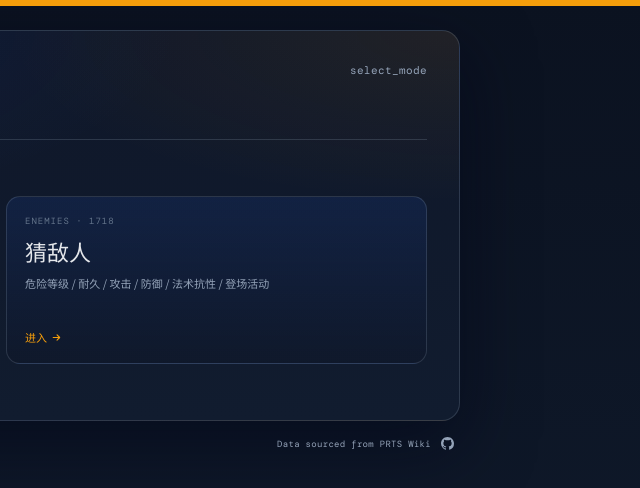
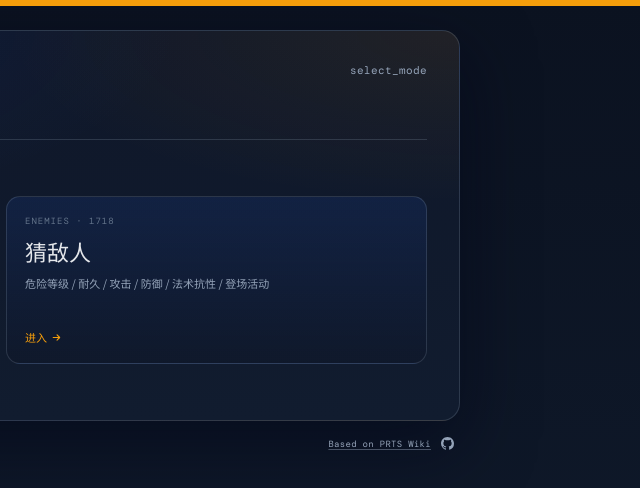
Before and after one commit to Left-Leaf/arknights-guess-web, a website built with Vite: page index.html in a window 1280 px wide. Shown: the full height of the page, 640-1280 px from the left. Built offline with nearby package versions, Linux system fonts and the light colour scheme.

Commit message:
feat(footer): 页脚标注数据来源于 PRTS 并跳转官网

```diff
--- a/src/card.css
+++ b/src/card.css
@@ -182,7 +182,8 @@ h1 span { color: var(--accent); }
 .footer-link { display: inline-flex; align-items: center; justify-content: center; padding: 2px; color: var(--muted); text-decoration: none; transition: color .16s ease; }
 .footer-link:hover { color: var(--accent); }
 .footer-link svg { display: block; width: 13px; height: 13px; }
-.footer-source { padding: 0; font-size: 9px; letter-spacing: .3px; white-space: nowrap; }
+.footer-source { padding: 0; font-size: 9px; letter-spacing: .3px; white-space: nowrap; text-decoration: underline; text-decoration-thickness: 1px; text-underline-offset: 2px; text-decoration-color: color-mix(in srgb, currentColor 45%, transparent); }
+.footer-source:hover { text-decoration-color: currentColor; }
 
 @keyframes rise-in { from { opacity: 0; transform: translateY(4px); } to { opacity: 1; transform: translateY(0); } }
 
--- a/src/main.ts
+++ b/src/main.ts
@@ -251,7 +251,7 @@ function githubLink(): string {
 }
 
 function prtsLink(): string {
-  return `<a class="footer-link footer-source" href="https://prts.wiki" target="_blank" rel="noopener noreferrer" aria-label="Data sourced from PRTS Wiki" title="Data sourced from PRTS Wiki">Data sourced from PRTS Wiki</a>`;
+  return `<a class="footer-link footer-source" href="https://prts.wiki" target="_blank" rel="noopener noreferrer" aria-label="Based on PRTS Wiki" title="Based on PRTS Wiki">Based on PRTS Wiki</a>`;
 }
 
 function stateIcon(fieldState: string): string {
```
